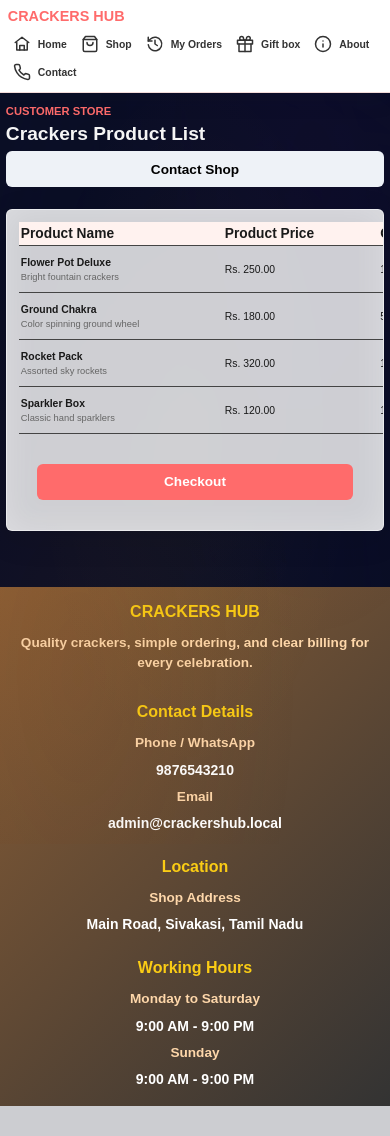
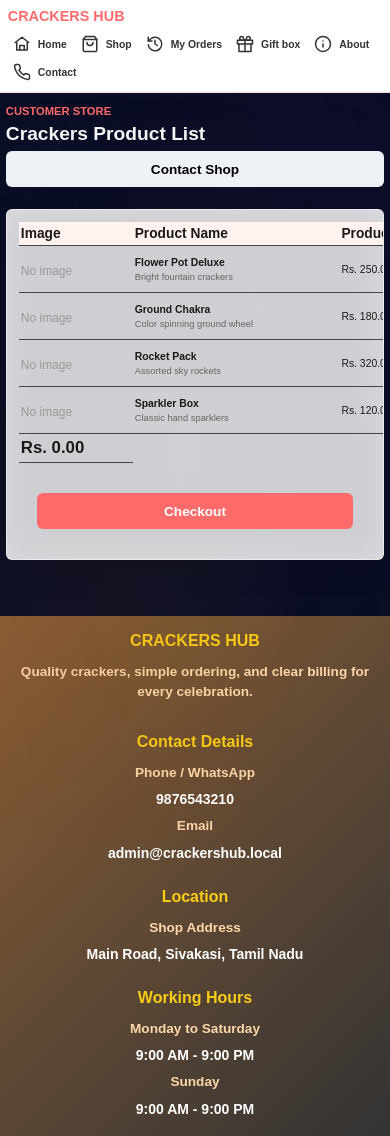
Before and after one commit to Kathir461/CracckersHub, a Flask app: page /products in a window 390 px wide. Before the commit the page ends 1106 px from the top, so only its background shows below. Run offline with Flask 3, Linux system fonts and the light colour scheme; data that the repository does not hold is empty.

Commit message:
Fix: Show image column on mobile - hide SNO and final price instead

```diff
--- a/static/css/styles.css
+++ b/static/css/styles.css
@@ -1210,11 +1210,11 @@ label {
     height: 30px !important;
   }
 
-  /* Hide less important columns on very small screens - keep quantity and offer visible */
+  /* Hide less important columns on very small screens - keep image and offer visible */
   .product-table th:nth-child(1),
   .product-table td:nth-child(1),
-  .product-table th:nth-child(2),
-  .product-table td:nth-child(2) {
+  .product-table th:nth-child(7),
+  .product-table td:nth-child(7) {
     display: none;
   }
 
```
